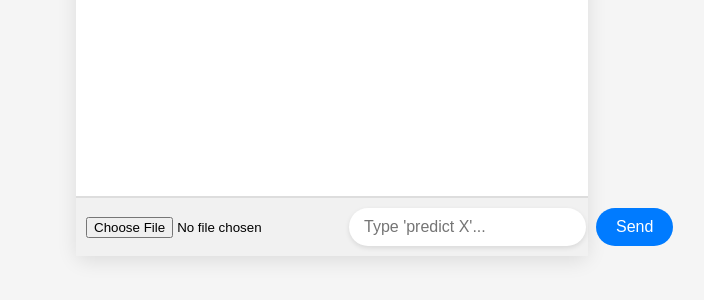
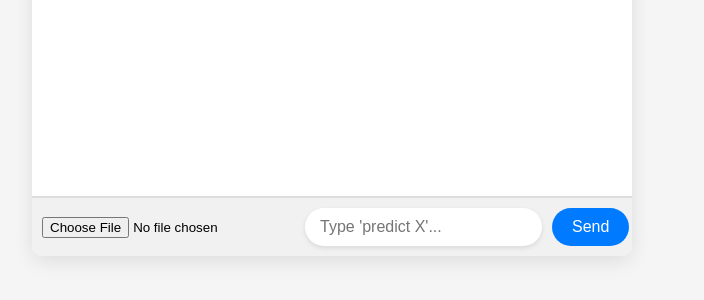
Before and after one commit to binaryusergearone/Linear-Regression-Model, a plain HTML site: page index.html in a window 1280 px wide. Shown: the part 464-764 px from the top of the page, without its empty margins (308-1012 px from the left). Drawn offline with Linux system fonts and the light colour scheme.

Commit message:
Update index.html

```diff
--- a/index.html
+++ b/index.html
@@ -20,11 +20,12 @@
             flex-direction: column;
             justify-content: space-between;
             height: 80%;
-            width: 40%;
+            width: 100%;
             max-width: 600px;
             background-color: white;
             border-radius: 10px;
             box-shadow: 0px 5px 20px rgba(0, 0, 0, 0.1);
+            overflow: hidden;
         }
 
         .chat-box {
```
